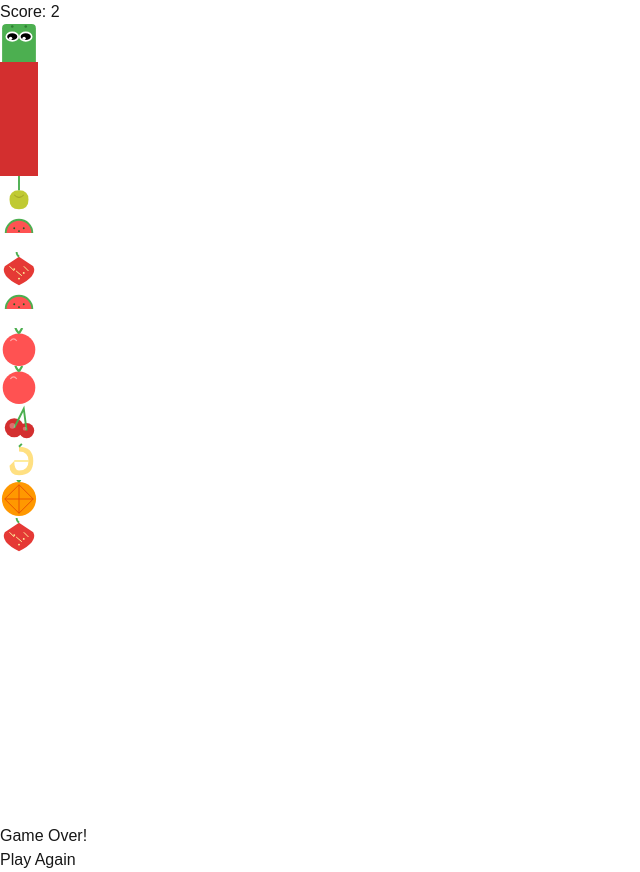
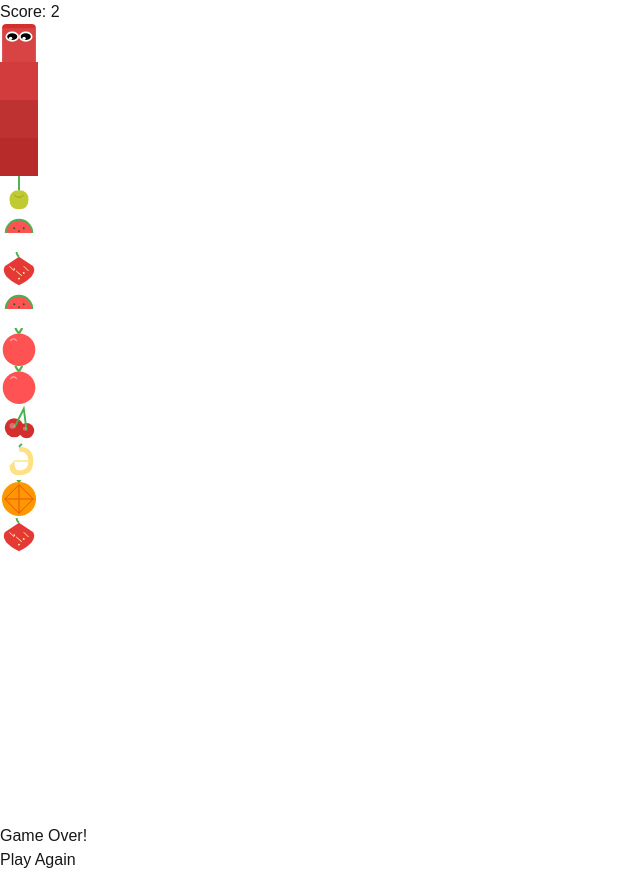
Before and after one commit to vadzim-marchanka/snake-game, a Next.js app: page / in a window 1280 px wide. Shown: the whole page, without its empty margins (0-640 px from the left). Built offline with nearby package versions, Linux system fonts and the light colour scheme.

Commit message:
Improve coloring with gradient, failed tests

```diff
--- a/src/components/snake/SnakeRenderer.tsx
+++ b/src/components/snake/SnakeRenderer.tsx
@@ -129,14 +129,68 @@ const fruitColors = [
 const SnakeSvg = {
   defs: (
     <defs>
-      <pattern id="scales" width="20" height="20" patternUnits="userSpaceOnUse">
-        <path d="M 0 10 Q 10 0, 20 10 Q 10 20, 0 10" fill="none" stroke="#2E7D32" strokeWidth="1"/>
+      <pattern id="scales" width="10" height="10" patternUnits="userSpaceOnUse">
+        <path d="M 0 5 Q 5 0, 10 5 Q 5 10, 0 5"
+              fill="none"
+              stroke="currentColor"
+              strokeOpacity="0.3"
+              strokeWidth="1"/>
       </pattern>
+      <filter id="texture">
+        <feTurbulence type="turbulence" baseFrequency="0.7" numOctaves="2" result="noise"/>
+        <feComposite in="SourceGraphic" in2="noise" operator="arithmetic" k1="0" k2="0.1" k3="0.1" k4="0"/>
+      </filter>
     </defs>
   ),
-  head: (direction: Direction) => (
+  body: (segment: Position, index: number) => {
+    const defaultColors = ['#66BB6A', '#81C784', '#A5D6A7', '#C8E6C9'];
+    let baseColor = segment.fruitType !== undefined ? fruitColors[segment.fruitType] : defaultColors[0];
+
+    // Convert hex to RGB for easier manipulation
+    const hexToRgb = (hex: string) => {
+      const result = /^#?([a-f\d]{2})([a-f\d]{2})([a-f\d]{2})$/i.exec(hex);
+      return result ? {
+        r: parseInt(result[1], 16),
+        g: parseInt(result[2], 16),
+        b: parseInt(result[3], 16)
+      } : null;
+    };
+
+    // Adjust color based on position in snake
+    const rgb = hexToRgb(baseColor);
+    if (rgb) {
+      // Create more pronounced variations based on segment index
+      const variation = Math.sin(index * 0.6) * 60; // Increased amplitude and slower frequency
+      const darken = Math.max(0, Math.min(255, variation));
+
+      // Add brightness variation
+      const brightness = Math.cos(index * 0.3) * 30; // Additional brightness variation
+
+      const r = Math.max(0, Math.min(255, rgb.r - darken + brightness));
+      const g = Math.max(0, Math.min(255, rgb.g - darken + brightness));
+      const b = Math.max(0, Math.min(255, rgb.b - darken + brightness));
+
+      baseColor = `rgb(${r}, ${g}, ${b})`;
+    }
+
+    return (
+      <svg width="100%" height="100%" viewBox="0 0 40 40" fill="none" xmlns="http://www.w3.org/2000/svg">
+        <g filter="url(#texture)">
+          <rect width="40" height="40" fill={baseColor}/>
+          <rect width="40" height="40" fill="url(#scales)" style={{ color: baseColor }}/>
+          <rect width="40" height="40" fill="white" fillOpacity={Math.abs(Math.sin(index * 0.6)) * 0.15}/>
+        </g>
+      </svg>
+    );
+  },
+  head: (direction: Direction, segment: Position) => {
+    const defaultColor = '#4CAF50';
+    const color = segment.fruitType !== undefined ? fruitColors[segment.fruitType] : defaultColor;
+
+    return (
     <svg width="100%" height="100%" viewBox="0 0 45 40" fill="none" xmlns="http://www.w3.org/2000/svg">
       <g transform={`rotate(${getRotationAngle(direction)} 22.5 20)`}>
+        <g filter="url(#texture)">
           {/* Base head shape */}
           <path d="M 0 0
                    L 40 0
@@ -147,10 +201,12 @@ const SnakeSvg = {
                    Q -5 40, -5 35
                    L -5 5
                    Q -5 0, 0 0"
-              fill="#4CAF50"/>
+                fill={color}/>
 
           {/* Scales on head */}
-        <rect x="0" y="0" width="40" height="40" fill="url(#scales)" fillOpacity="0.3"/>
+          <rect x="0" y="0" width="40" height="40" fill="url(#scales)" style={{ color }}/>
+          <rect x="0" y="0" width="40" height="40" fill="white" fillOpacity="0.1"/>
+        </g>
 
         {/* Eyes */}
         <ellipse cx="30" cy="12" rx="6" ry="8" fill="white"/>
@@ -162,8 +218,8 @@ const SnakeSvg = {
         <circle cx="28" cy="26" r="2" fill="white"/>
 
         {/* Nostrils */}
-        <circle cx="42" cy="12" r="1.5" fill="#2E7D32"/>
-        <circle cx="42" cy="28" r="1.5" fill="#2E7D32"/>
+        <circle cx="42" cy="12" r="1.5" fill={color === defaultColor ? '#2E7D32' : color}/>
+        <circle cx="42" cy="28" r="1.5" fill={color === defaultColor ? '#2E7D32' : color}/>
 
         {/* Tongue */}
         <path d="M 45 20
@@ -176,18 +232,7 @@ const SnakeSvg = {
               fill="none"/>
       </g>
     </svg>
-  ),
-  body: (segment: Position) => {
-    const defaultColors = ['#66BB6A', '#81C784', '#A5D6A7', '#C8E6C9'];
-    const color = segment.fruitType !== undefined ? fruitColors[segment.fruitType] : defaultColors[0];
-
-    return (
-      <svg width="100%" height="100%" viewBox="0 0 40 40" fill="none" xmlns="http://www.w3.org/2000/svg">
-        <rect width="40" height="40" fill={color}/>
-        <rect width="40" height="40" fill="url(#scales)" fillOpacity="0.3"/>
-      </svg>
-    );
-  }
+  )}
 };
 
 type SnakeRendererProps = {
@@ -230,7 +275,7 @@ export const SnakeRenderer = ({ gameState, onReset }: SnakeRendererProps) => {
                 top: segment.y * CELL_SIZE,
               }}
             >
-              {isHead ? SnakeSvg.head(direction) : SnakeSvg.body(segment)}
+              {isHead ? SnakeSvg.head(direction, segment) : SnakeSvg.body(segment, index)}
             </div>
           );
         })}
```
Also changed, not shown: 2 other files (tests, documents, lock files or other folders). Lines whose indentation alone changed are shown as unchanged.
